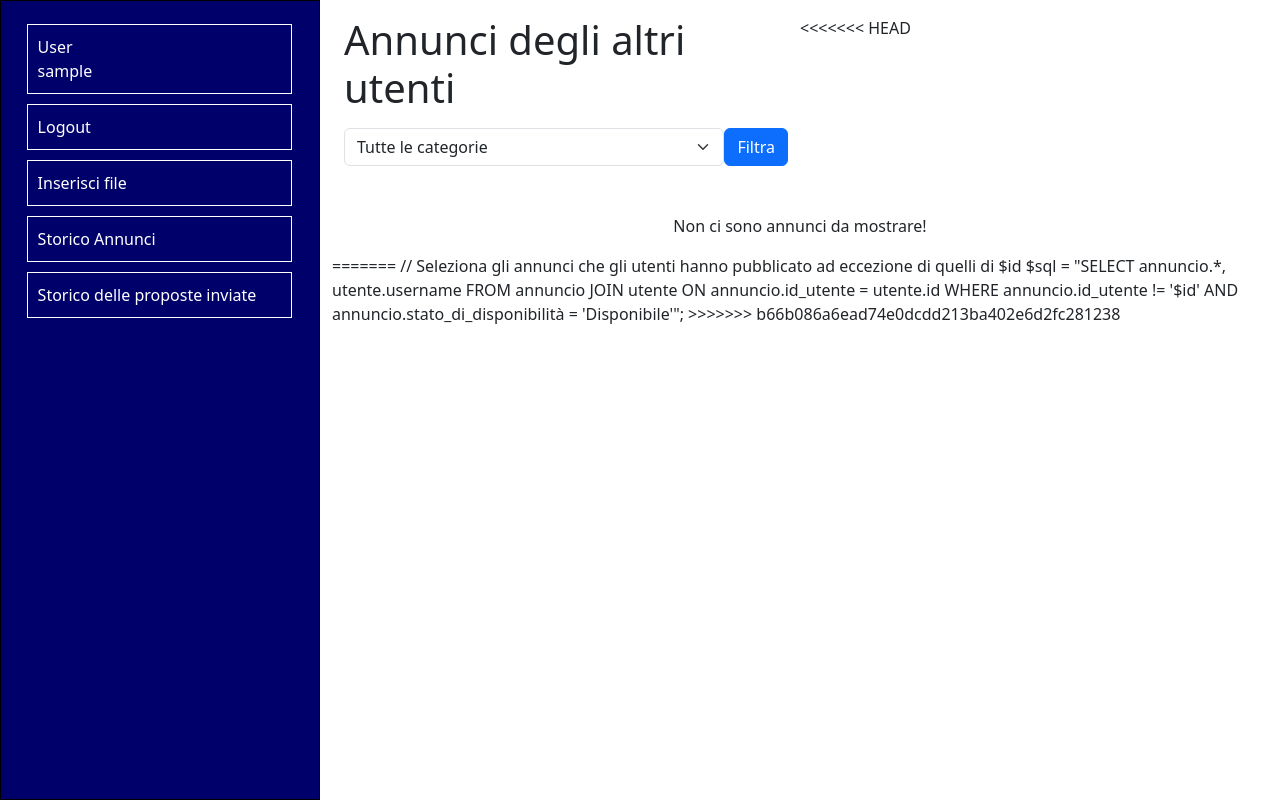
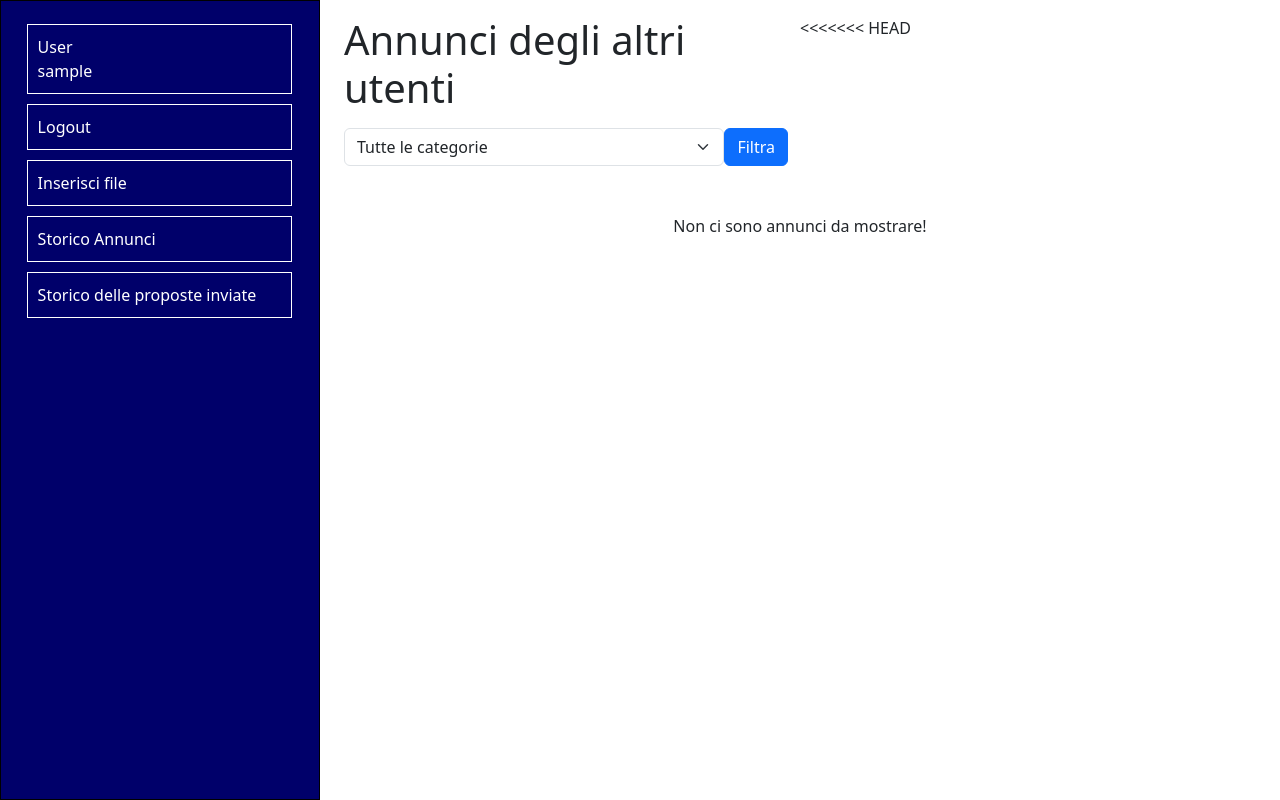
Before and after one commit to Pancarre/Mercato_Meucci, a PHP site: page /frontEnd/home.php in a window 1280 px wide. Run offline with PHP 8.4, Linux system fonts and the light colour scheme; the visitor is signed in with stand-in values (Sample User, id 1); data that the repository does not hold is empty.

Commit message:
merge con branch di botez

```diff
--- a/frontEnd/home.php
+++ b/frontEnd/home.php
@@ -128,12 +128,6 @@ include "../backEnd/check_session.php";
 
                 </div>
 
-=======
-            // Seleziona gli annunci che gli utenti hanno pubblicato ad eccezione di quelli di $id
-            $sql = "SELECT annuncio.*, utente.username FROM annuncio JOIN utente ON annuncio.id_utente = utente.id WHERE annuncio.id_utente != '$id' AND annuncio.stato_di_disponibilità = 'Disponibile'";
-
-
->>>>>>> b66b086a6ead74e0dcdd213ba402e6d2fc281238
 
             </div>
 
```
